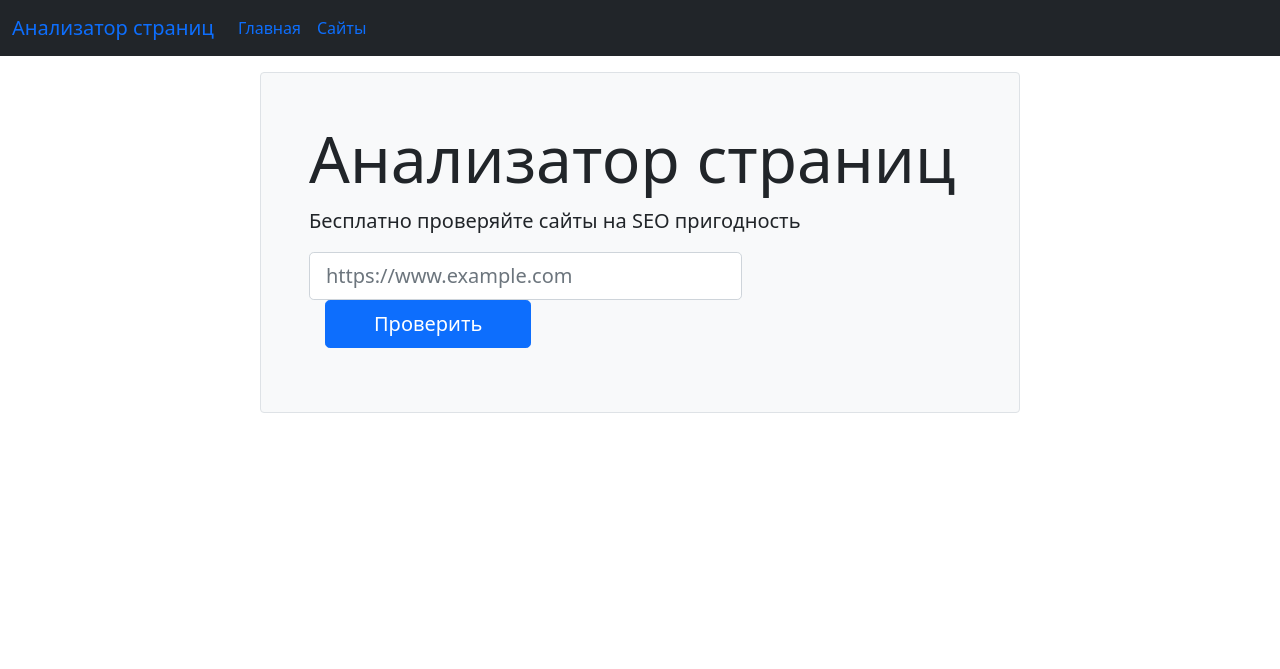
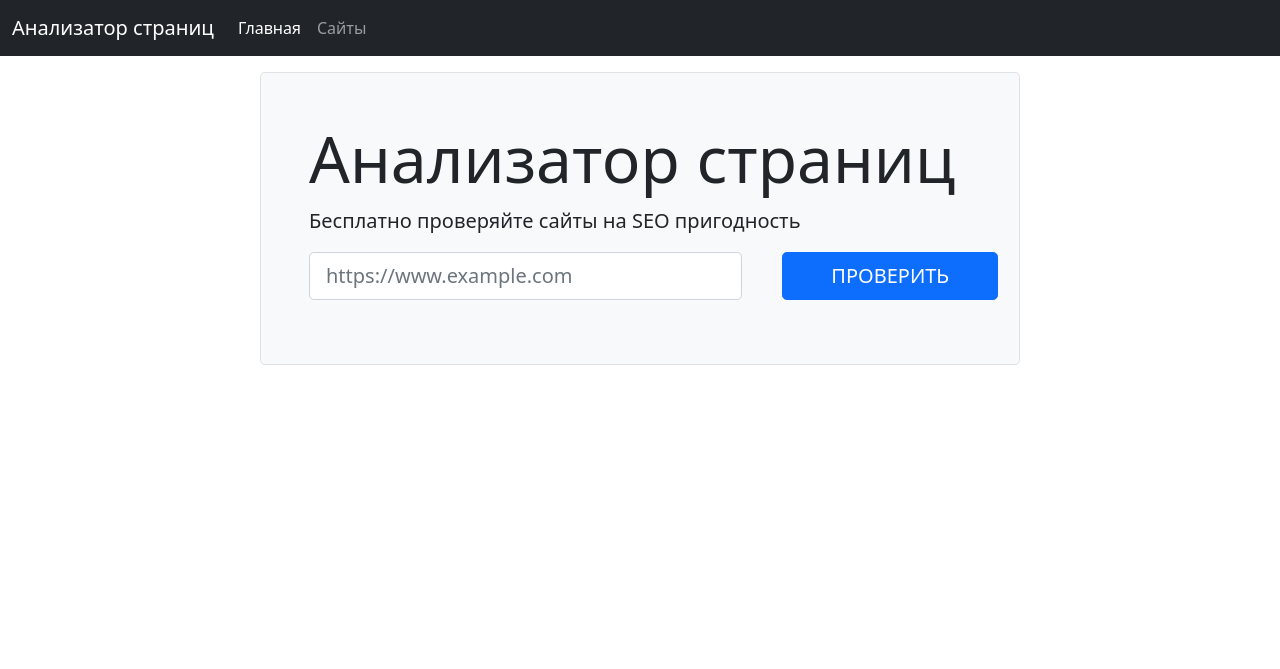
Before and after one commit to vladimir-xz/SEO-page-analyzer, a PHP site: page /view/index.phtml in a window 1280 px wide. Shown: the top 669 px of the page. Run offline with PHP 8.4, Linux system fonts and the light colour scheme.

Commit message:
solved minor problems before step 4

```diff
--- a/view/index.phtml
+++ b/view/index.phtml
@@ -10,7 +10,7 @@
 </head>
 <body class="min-vh-100 d-flex flex-column">
     <header>
-        <nav class="navbar navbar-expand-lg bg-body-tertiary bg-dark" data-bs-theme="dark">
+        <nav class="navbar navbar-expand-md navbar-dark bg-dark" data-bs-theme="dark">
             <div class="container-fluid">
                 <a class="navbar-brand" href="/">Анализатор страниц</a>
                 <button class="navbar-toggler" type="button" data-bs-toggle="collapse" data-bs-target="#navbarNavDropdown" aria-controls="navbarNavDropdown" aria-expanded="false" aria-label="Toggle navigation">
@@ -30,9 +30,9 @@
         </nav>
     </header>
     <main class="flex-grow-1">
-        <div class="container">
-            <div class="row justify-content-center">
-                <div class="col-8 border h-100 bg-light my-3 rounded p-5">
+        <div class="container-lg mt-3">
+            <div class="row">
+                <div class="col-12 col-md-10 col-lg-8 border bg-light mx-auto rounded-3 p-5">
                     <h1 class="display-3">Анализатор страниц</h1>
                     <p class="fs-5 fw-light">Бесплатно проверяйте сайты на SEO пригодность</p>
                     <form action="/urls" class="row mb-3" method="post">
@@ -54,8 +54,8 @@
                                 <input type="text" name='url[name]' id="validationServer03" class="form-control form-control-lg" placeholder="https://www.example.com" aria-describedby="validationServer03Feedback">
                             <?php endif ?>
                         </div>
-                        <div class="col">
-                            <input  type="submit" class="btn btn-lg btn-primary ms-3 mx-3 px-5" value="Проверить">
+                        <div class="col-2">
+                            <input  type="submit" class="btn btn-lg btn-primary ms-3 mx-3 px-5 text-uppercase" value="Проверить">
                         </div>
                     </form>
                 </div>
--- a/view/url.phtml
+++ b/view/url.phtml
@@ -10,7 +10,7 @@
 </head>
 <body class="min-vh-100 d-flex flex-column">
     <header>
-        <nav class="navbar navbar-expand-lg bg-body-tertiary bg-dark" data-bs-theme="dark">
+        <nav class="navbar navbar-expand-md navbar-dark bg-dark" data-bs-theme="dark">
             <div class="container-fluid">
                 <a class="navbar-brand" href="/">Анализатор страниц</a>
                 <button class="navbar-toggler" type="button" data-bs-toggle="collapse" data-bs-target="#navbarNavDropdown" aria-controls="navbarNavDropdown" aria-expanded="false" aria-label="Toggle navigation">
--- a/view/urls.phtml
+++ b/view/urls.phtml
@@ -10,7 +10,7 @@
 </head>
 <body class="min-vh-100 d-flex flex-column">
     <header>
-        <nav class="navbar navbar-expand-lg bg-body-tertiary bg-dark" data-bs-theme="dark">
+        <nav class="navbar navbar-expand-md navbar-dark bg-dark" data-bs-theme="dark">
             <div class="container-fluid">
                 <a class="navbar-brand" href="/">Анализатор страниц</a>
                 <button class="navbar-toggler" type="button" data-bs-toggle="collapse" data-bs-target="#navbarNavDropdown" aria-controls="navbarNavDropdown" aria-expanded="false" aria-label="Toggle navigation">
```
